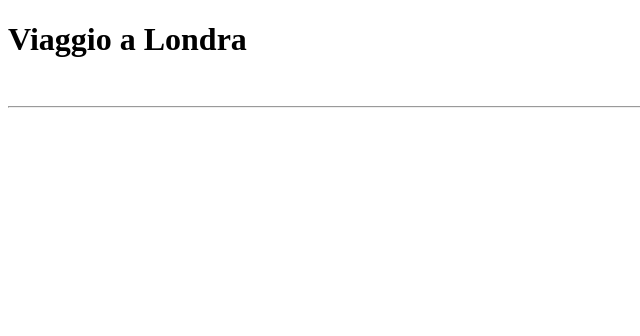
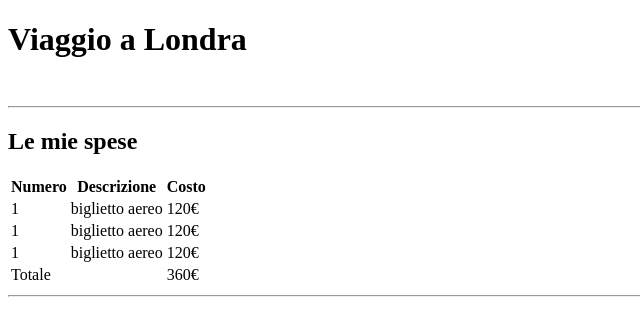
Before and after one commit to DamianoD88/html-london-trip, a plain HTML site: page Index.html in a window 1280 px wide. Shown: the whole page, without its empty margins (0-640 px from the left). Drawn offline with Linux system fonts and the light colour scheme.

Commit message:
add tabella

```diff
--- a/Index.html
+++ b/Index.html
@@ -19,7 +19,67 @@
     <!-- fine intestazione iniziale -->
 
     <!-- corpo documento -->
-    <main></main>
+    <main>
+
+        <section>
+
+            <h2>Le mie spese</h2>
+
+            <!-- inizio tabella -->
+            <table>
+
+                <!-- titoli tabella -->
+                <thead>
+                    <tr>
+                        <th>Numero</th>
+                        <th>Descrizione</th>
+                        <th>Costo</th>
+                    </tr>
+                </thead>
+                <!-- fine titoli tabella -->
+
+                  <!-- inizio corpo tabella -->
+                <tbody>
+                    <tr>
+                        <td>1</td>
+                        <td>biglietto aereo</td>
+                        <td>120€</td>
+                    </tr>
+                </tbody>
+
+                <tbody>
+                    <tr>
+                        <td>1</td>
+                        <td>biglietto aereo</td>
+                        <td>120€</td>
+                    </tr>
+                </tbody>
+
+                <tbody>
+                    <tr>
+                        <td>1</td>
+                        <td>biglietto aereo</td>
+                        <td>120€</td>
+                    </tr>
+                </tbody>
+
+                <tbody>
+                    <tr>
+                        <td>Totale</td>
+                        <td></td>
+                        <td>360€</td>
+                    </tr>
+                </tbody>
+
+                <!-- fine corpo tabella -->
+
+            </table>
+            <hr>
+            <!-- fine tabella -->
+
+        </section>
+
+    </main>
     <!-- fine corpo documento -->
 
     <!-- inizio footer -->
```
